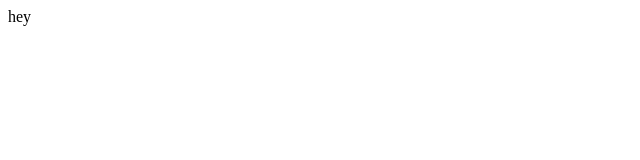
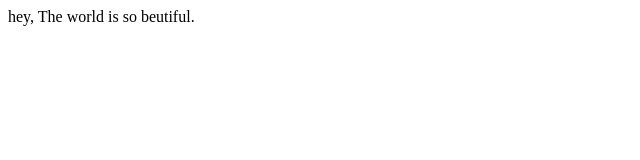
Before and after one commit to vani-327/practice-demo, a plain HTML site: page index.html in a window 1280 px wide. Shown: the whole page, without its empty margins (0-640 px from the left). Drawn offline with Linux system fonts and the light colour scheme.

```diff
--- a/index.html
+++ b/index.html
@@ -1 +1 @@
-<p>hey</p>
+<p>hey, The world is so beutiful.</p>
```
